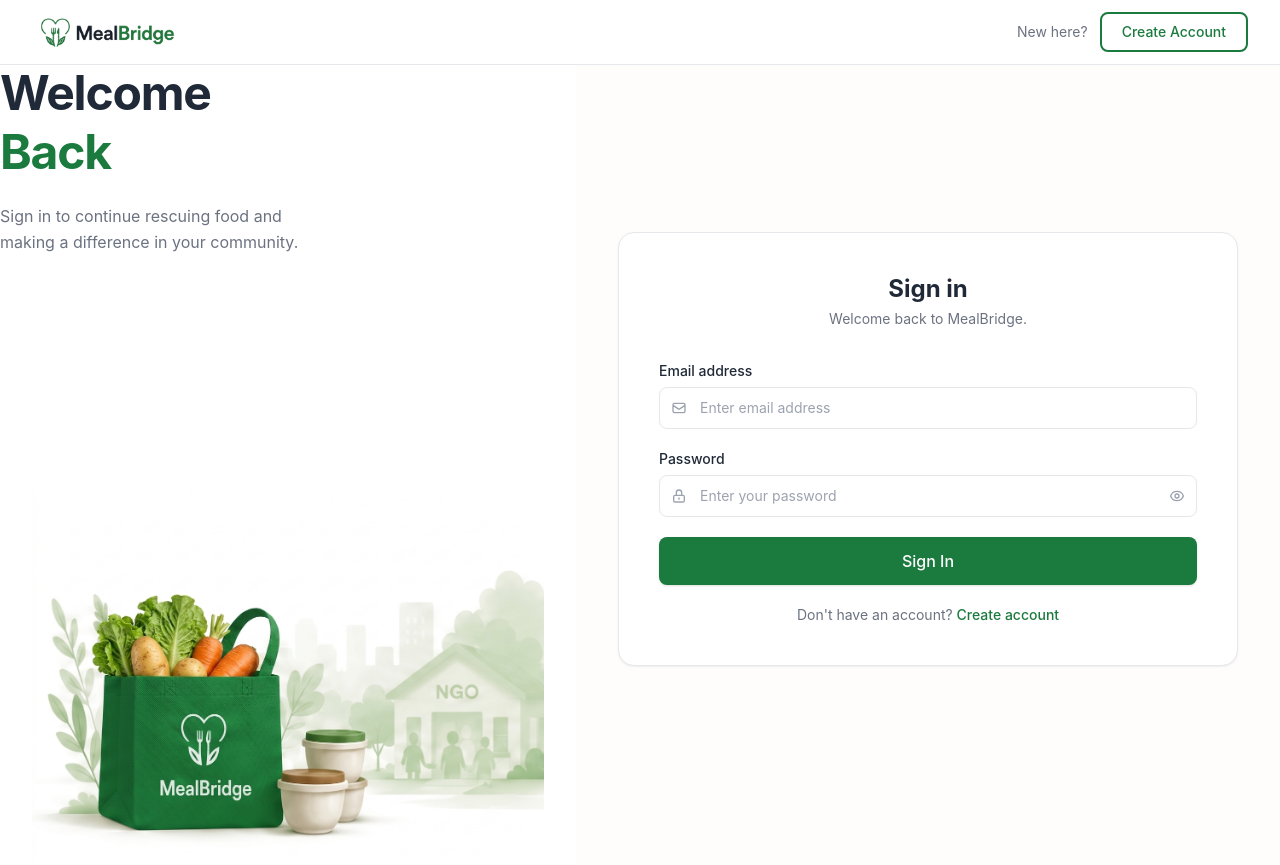
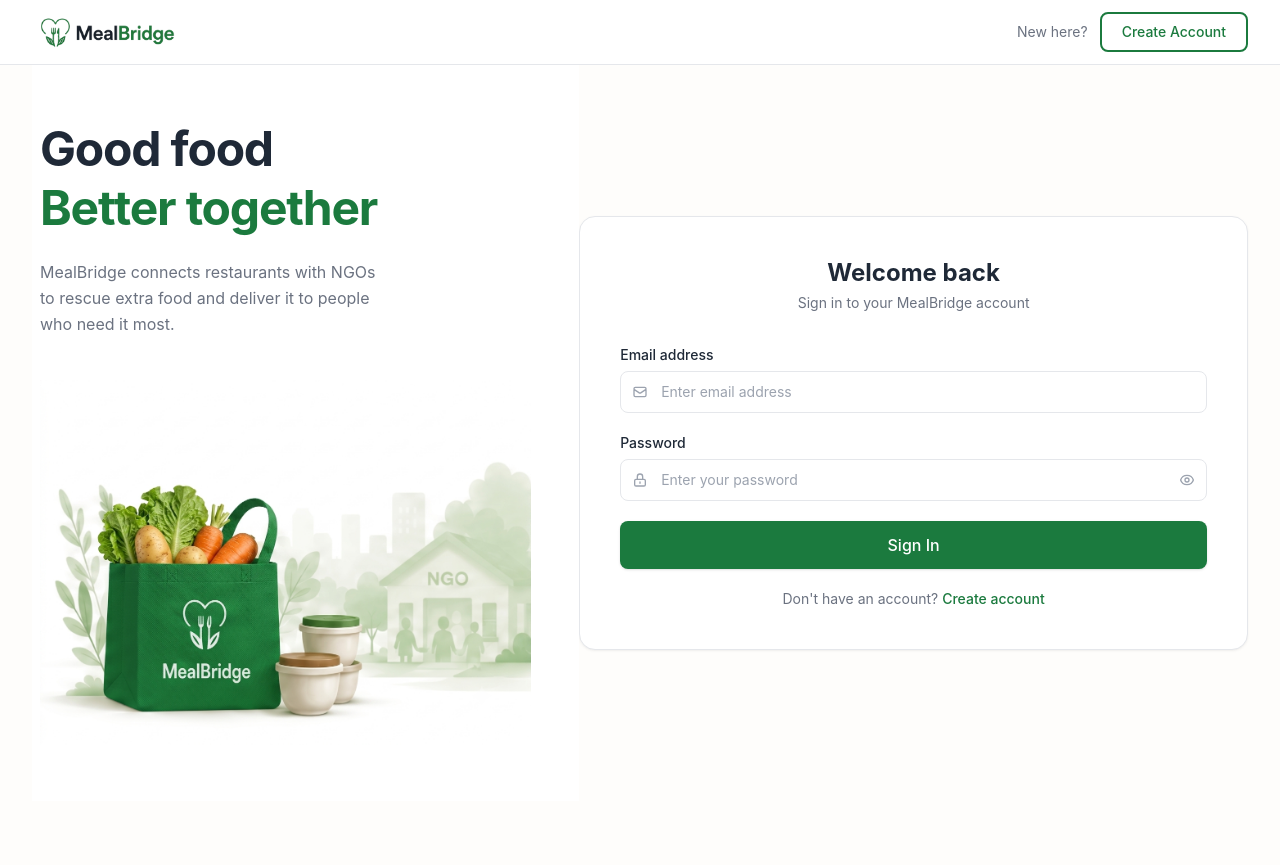
Before and after one commit to ahsanul0185/MealBridge, a React (Vite) app in the folder client-mealbridge/: page /login in a window 1280 px wide. After the commit the page ends 801 px from the top, so only its background shows below. Built offline with nearby package versions, Linux system fonts and the light colour scheme; no server answers.

Commit message:
fixed login register page style

```diff
--- a/client-mealbridge/src/pages/auth/LoginPage.tsx
+++ b/client-mealbridge/src/pages/auth/LoginPage.tsx
@@ -50,18 +50,19 @@
   };
 
   return (
-    <div className="flex min-h-screen bg-warm-white">
+    <div className="min-h-[calc(100vh-64px)] bg-warm-white">
+      <div className="mx-auto flex  max-w-7xl min-h-[calc(100vh-64px)] px-4 sm:px-6 lg:px-8">
       {/* Left Side - Hero */}
-      <div className="relative hidden w-[45%] flex-col justify-between overflow-hidden bg-white lg:flex">
-        <div>
+      <div className="relative hidden w-[45%] flex-col justify-between overflow-hidden bg-white py-14 pr-12 pl-2 lg:flex">
+                <div>
           <h1 className="text-5xl font-bold leading-[1.15] tracking-tight text-dark-gray">
-            Welcome
+            Good food
           </h1>
           <h1 className="mt-1 text-5xl font-bold leading-[1.15] tracking-tight text-primary">
-            Back
+            Better together
           </h1>
           <p className="mt-6 max-w-[340px] text-base leading-relaxed text-text-secondary">
-            Sign in to continue rescuing food and making a difference in your community.
+            MealBridge connects restaurants with NGOs to rescue extra food and deliver it to people who need it most.
           </p>
         </div>
         <div className="mt-8 flex flex-1 items-end justify-center">
@@ -74,12 +75,12 @@
       </div>
 
       {/* Right Side - Form */}
-      <div className="flex flex-1 flex-col">
-        <div className="flex flex-1 items-center justify-center px-4 pb-8 sm:px-8">
-          <div className="w-full max-w-[620px] rounded-2xl border border-border bg-white p-8 shadow-card sm:p-10">
-            <h2 className="text-center text-2xl font-bold text-dark-gray">Sign in</h2>
+      <div className="flex flex-1 flex-col ">
+        <div className="flex flex-1 items-center justify-center py-10">
+          <div className="w-full max-w-full rounded-2xl border border-border bg-white p-8 shadow-card sm:p-10">
+            <h2 className="text-center text-2xl font-bold text-dark-gray">Welcome back</h2>
             <p className="mb-8 mt-1 text-center text-sm text-text-secondary">
-              Welcome back to MealBridge.
+              Sign in to your MealBridge account
             </p>
 
             <form onSubmit={handleSubmit} className="space-y-5">
@@ -155,6 +156,7 @@
           </div>
         </div>
       </div>
+      </div>
     </div>
   );
 }
--- a/client-mealbridge/src/pages/auth/RegisterPage.tsx
+++ b/client-mealbridge/src/pages/auth/RegisterPage.tsx
@@ -85,9 +85,10 @@
   };
 
   return (
-    <div className="flex min-h-screen bg-warm-white">
+    <div className="min-h-[calc(100vh-64px)] bg-warm-white">
+      <div className="mx-auto flex items-start max-w-7xl min-h-[calc(100vh-64px)] px-4 sm:px-6 lg:px-8">
       {/* Left Side - Hero */}
-      <div className="relative hidden w-[45%] flex-col justify-between overflow-hidden bg-white lg:flex">
+      <div className="relative hidden w-[45%] flex-col justify-between overflow-hidden bg-white py-14 pr-12 pl-2 lg:flex">
         <div>
           <h1 className="text-5xl font-bold leading-[1.15] tracking-tight text-dark-gray">
             Good food
@@ -110,8 +111,8 @@
 
       {/* Right Side - Form */}
       <div className="flex flex-1 flex-col">
-        <div className="flex flex-1 items-center justify-center px-4 pb-8 sm:px-8">
-          <div className="w-full max-w-[620px] rounded-2xl border border-border bg-white p-8 shadow-card sm:p-10">
+        <div className="flex flex-1 items-center justify-center py-10">
+          <div className="w-full max-w-full rounded-2xl border border-border bg-white p-8 shadow-card sm:p-10">
             <h2 className="text-center text-2xl font-bold text-dark-gray">Create your account</h2>
             <p className="mb-8 mt-1 text-center text-sm text-text-secondary">
               Join MealBridge and make a difference.
@@ -375,6 +376,7 @@
           </div>
         </div>
       </div>
+      </div>
     </div>
   );
 }
```
